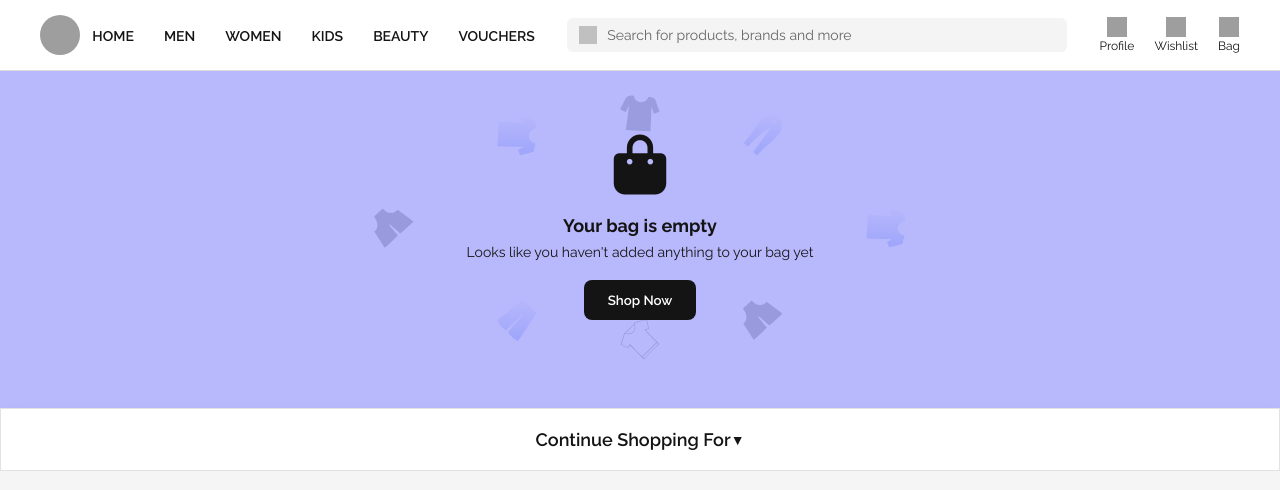
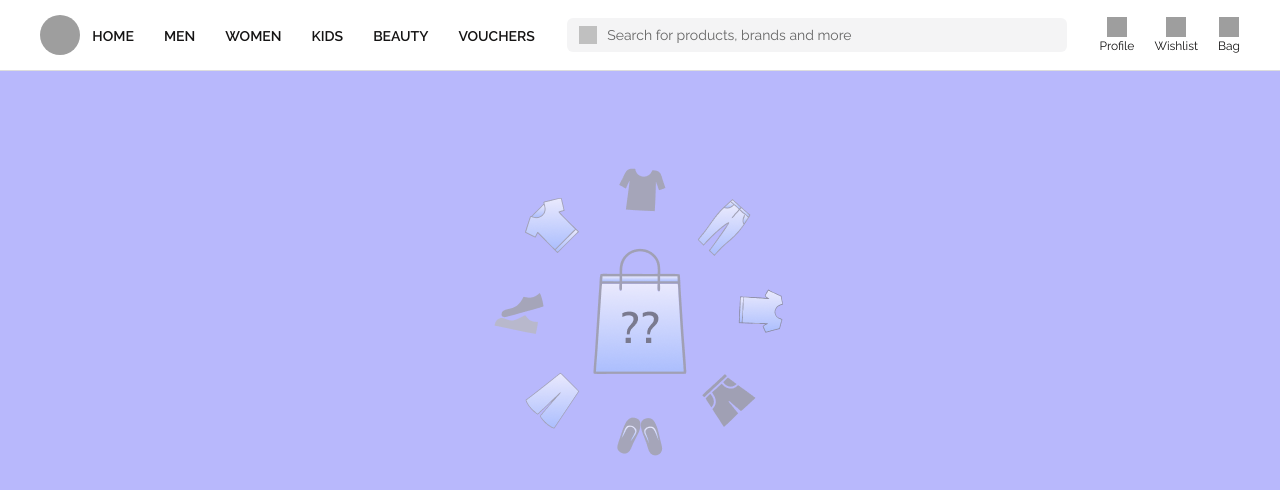
Before and after one commit to ResourcioPvtLimited/Bellabuy_ecommerce_site, a PHP site: page /phpmail/user/cart.html in a window 1280 px wide. Shown: the top 490 px of the page. Run offline with PHP 8.4, Linux system fonts and the light colour scheme; grey boxes are pictures that could not be loaded.

Commit message:
Modified cart page

```diff
--- a/assets/css/cart.css
+++ b/assets/css/cart.css
@@ -497,11 +497,8 @@
 }
 
 .empty-cart img {
-  position: absolute;
-  width: 40px;
   height: auto;
   opacity: 0.7;
-  z-index: -1;
 }
 
 .item1 {
--- a/user/cart.html
+++ b/user/cart.html
@@ -99,15 +99,7 @@
       </div> -->
 
         <div class="empty-cart">
-          <i class="fas fa-shopping-bag"></i>
-          <img src="../assets/images/cart1.svg" class="item item1" alt="Shirt" />
-          <img src="../assets/images/cart2.svg" class="item item2" alt="T-Shirt" />
-          <img src="../assets/images/cart3.svg" class="item item3" alt="Jeans" />
-          <img src="../assets/images/cart4.svg" class="item item4" alt="Shorts" />
-          <img src="../assets/images/cart5.svg" class="item item5" alt="Slippers" />
-          <img src="../assets/images/cart6.svg" class="item item6" alt="Trackpant" />
-          <img src="../assets/images/cart4.svg" class="item item7" alt="Shorts" />
-          <img src="../assets/images/cart3.svg" class="item item8" alt="Jeans" />
+          <img src="../assets/images/empty_bag.png" alt="">
           <h3>Your bag is empty</h3>
           <p>Looks like you haven't added anything to your bag yet</p>
           <button
```
Also changed, not shown: assets/images/empty_bag.png (added), assets/images/wishlist.png (added).
